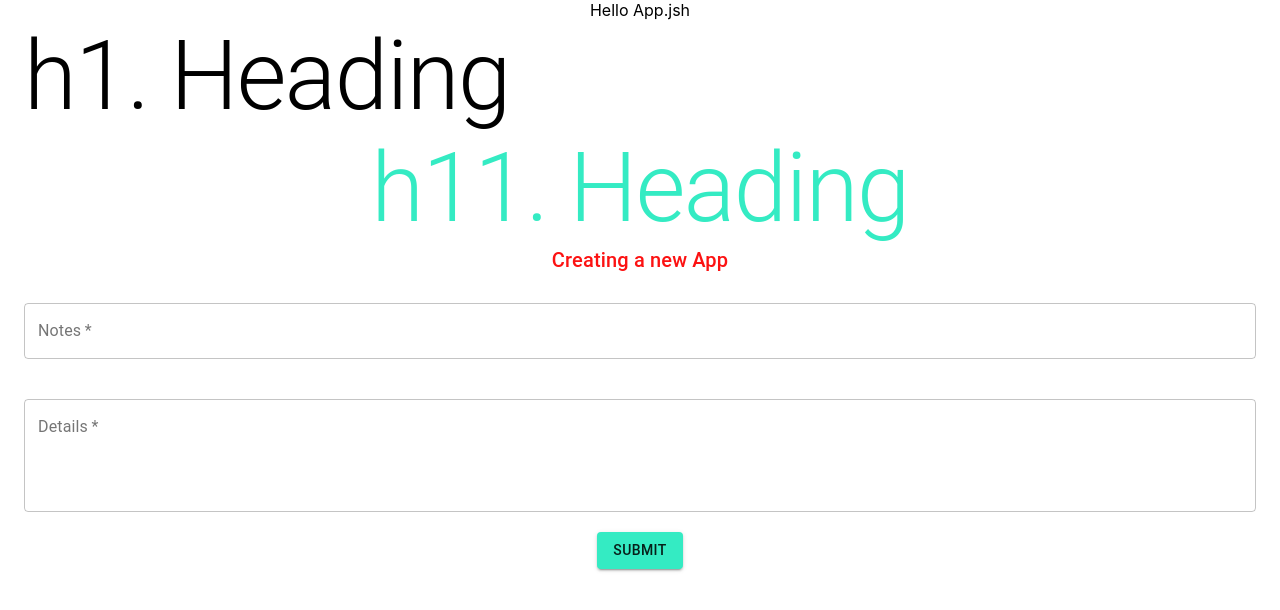
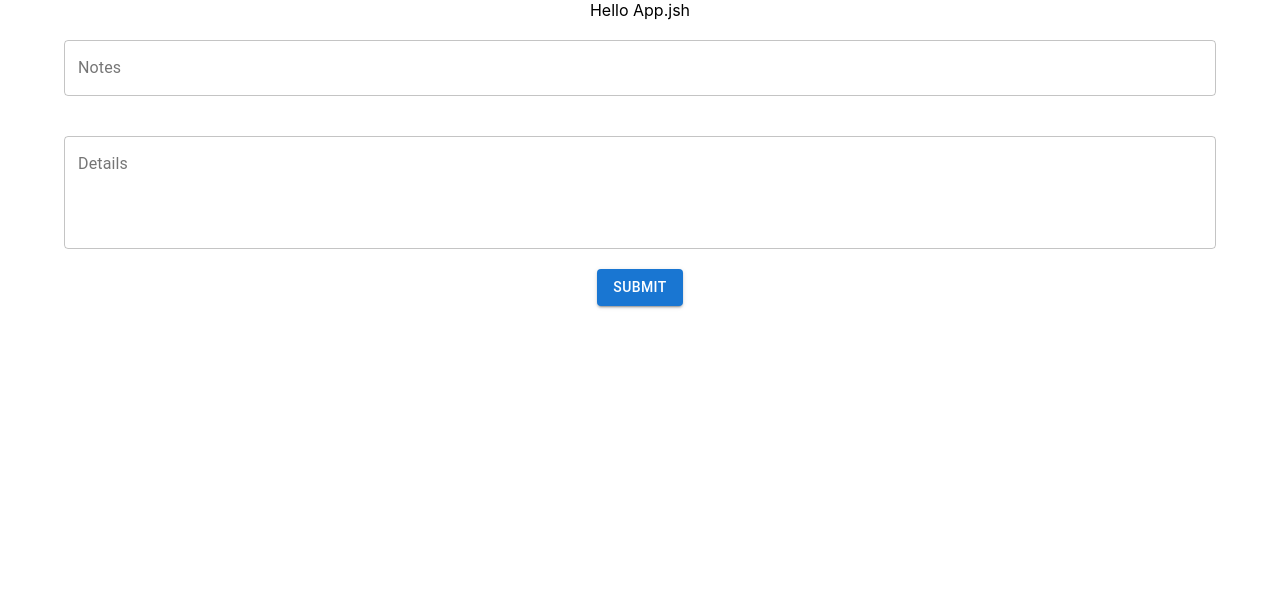
Before and after one commit to Atharva-77/Material-UI-Basics, a React (Create React App) app in the folder material-ui-app/: page / in a window 1280 px wide. Shown: the top 610 px of the page. Built offline with nearby package versions, Linux system fonts and the light colour scheme.

Commit message:
Form completed.Button color not changing by makesStyles.Only changed if error & then re-loaded

```diff
--- a/material-ui-app/src/App.js
+++ b/material-ui-app/src/App.js
@@ -26,21 +26,26 @@ const theme=createTheme({
     //     }
     }
 })
+const theme1={}
 
 function App() {
   return (
-    <ThemeProvider theme={theme} >
+    <div>
+
+
+    {/* <ThemeProvider theme={theme} > */}
         {console.log("\ 1.THEME",theme)}
 
         <div className="App">
              Hello App.jsh
-             <MultTypography/>
+             {/* <MultTypography/> */}
               {/* <ButtonUI /> */}
               <InputTextField />
 
         </div>
 
-     </ThemeProvider>
+      {/* </ThemeProvider> */}
+      </div>
   );
 }
 
--- /dev/null
+++ b/material-ui-app/src/InputTextField.css
@@ -0,0 +1,4 @@
+.button_color
+{
+    background-color: rgb(58, 226, 43);
+}
--- a/material-ui-app/src/InputTextField.js
+++ b/material-ui-app/src/InputTextField.js
@@ -4,6 +4,8 @@ import { Container } from '@mui/system';//Margin to left & right
 import { ThemeProvider, createTheme, makeStyles } from '@material-ui/core/styles';
 import { TextField } from '@material-ui/core';
 import Button from '@mui/material/Button'
+import './InputTextField.css'
+import { useState } from 'react';
 
 const useStyle=makeStyles({
     filed:{
@@ -32,36 +34,67 @@ const theme1=createTheme({
 })
 // const theme={};
 
+
+
 function InputTextField() {
 
     const classes=useStyle();
-    console.log("CLASSES",classes);
+    // console.log("CLASSES", classes);
+
+    const [title, setTitle] = useState('');
+    const [details, setDetails] = useState('');
+    const [titleError, setTitleError] = useState(false);
+    const [detailsError, setDetailsError] = useState(false);
+
+    const handleSubmit = (e) =>
+    {
+        e.preventDefault()
+        // console.log("handleSUBMIT ", title, details);
+        setTitleError(false);
+        setDetailsError(false);
+
+        if (title == '')
+            setTitleError(true);
+
+        if (details == '')
+            setDetailsError(true);
+
+        if (title && details)
+             console.log("handleSUBMIT ", title, details);
+
+    }
 
     return (
         <Container>
              <ThemeProvider  theme={theme1}>
 
-                <form>
+                <form onSubmit={handleSubmit}>
                     <TextField
                         className={classes.filed}
+                        onChange={(e)=>setTitle(e.target.value)}
                         label="Notes"
                         variant='outlined'
                         color="primary"
                         fullWidth
-                        required/>
+                        // required
+                        error={titleError}
+                    />
 
                     <TextField
                         className={classes.filed}
+                        onChange={(e)=>setDetails(e.target.value)}
                         label="Details"
                         variant='outlined'
                         color="primary"
                         fullWidth
-                        required
+                        // required
+                        error={detailsError}
                         multiline
                         rows={4}
                     />
 
                     <Button
+                        // className="button_color"
                         className={classes.btn}
                         type="submit"
                         variant="contained"
```
